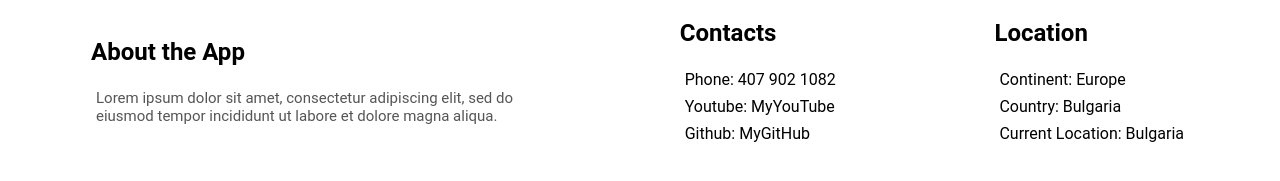
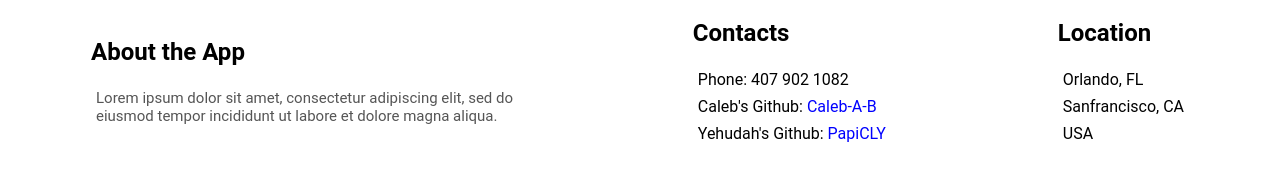
Before and after one commit to PapiCLY/illustrated_Estate, a React (Vite) app in the folder client/: page / in a window 1280 px wide. Shown: the part 2461-2642 px from the top of the page. Built offline with nearby package versions, Linux system fonts and the light colour scheme; no server answers.

Commit message:
seting up signup config

```diff
--- a/client/src/components/footer/Footer.jsx
+++ b/client/src/components/footer/Footer.jsx
@@ -12,14 +12,14 @@ const Footer = () => {
         <div className={classes.col}>
           <h2>Contacts</h2>
           <span>Phone: 407 902 1082</span>
-          <span>Youtube: MyYouTube</span>
-          <span>Github: MyGitHub</span>
+          <span>Caleb's Github: <a className={classes.git} href="https://github.com/Caleb-A-B" target='_blank'>Caleb-A-B</a></span>
+          <span>Yehudah's Github: <a className={classes.git} href="https://github.com/PapiCLY" target='_blank'>PapiCLY</a></span>
         </div>
         <div className={classes.col}>
           <h2>Location</h2>
-          <span>Continent: Europe</span>
-          <span>Country: Bulgaria</span>
-          <span>Current Location: Bulgaria</span>
+          <span>Orlando, FL</span>
+          <span>Sanfrancisco, CA</span>
+          <span>USA</span>
         </div>
       </div>
     </footer>
--- a/client/src/components/footer/footer.module.css
+++ b/client/src/components/footer/footer.module.css
@@ -30,3 +30,8 @@ footer{
     color: #555;
     font-size: 15px;
 }
+
+.git{
+    text-decoration: none;
+    color: blue;
+}
--- a/client/src/components/signup/Signup.jsx
+++ b/client/src/components/signup/Signup.jsx
@@ -10,15 +10,37 @@ const Signup = () => {
   //const dispatch = useDispatch()
   const navigate = useNavigate()
 
-  const handleState = () => {
+  const handleState = (e) => {
     setState(prev => {
       return{...prev, [e.target.name]: e.target.value}
     })
   }
 
   const handleSubmit = async(e) => {
+    //default behavior when submitting form is to refresh broswer. This will prevent that action
+    e.preventDefault()
+      try {
+        let filename = null
+        if(photo){
+            const formData = new FormData()
+            filename = crypto.randomUUID() + photo.name //allows us to create a random string for the image
+            formData.append('filename', filename)
+            formData.append('image', photo)
 
-  }
+            await request('/upload/image', "POST", {}, formData, true)
+        } else{
+          return
+        }
+
+        const headers = {'Content-Type': 'application/json'}
+        const data = await request('/auth/register', "POST", headers, {...state, profileImg: filename})
+        console.log(data)
+        //dispatchEvent(register(data))
+        navigate('/')
+      } catch (error) {
+        console.log(error)
+      }
+        }
 
 
   console.log(state)
--- a/client/src/components/signup/signup.module.css
+++ b/client/src/components/signup/signup.module.css
@@ -43,6 +43,8 @@ form > input{
     outline: none;
     border: none;
     border-bottom: 1px solid #333;
+    background-color: transparent;
+    color: #fff;
 }
 
 form > label{
@@ -56,7 +58,7 @@ form > label{
 }
 
 form > label:hover{
-    color: #6b6464;
+    color: #fff;
 }
 
 form>button{
```
Also changed, not shown: client/src/redux/authSlice.js (added, +28 -0 lines), client/src/redux/store.js (added, +9 -0 lines).
